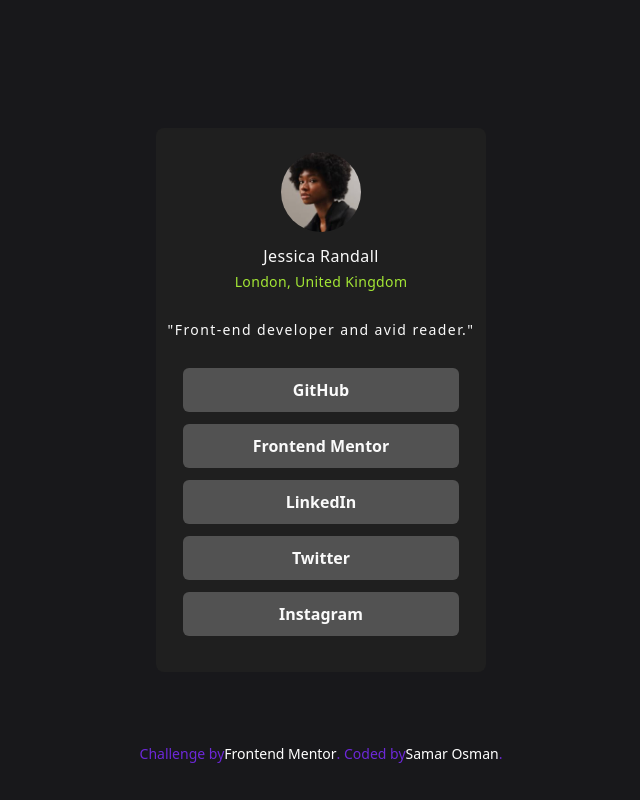
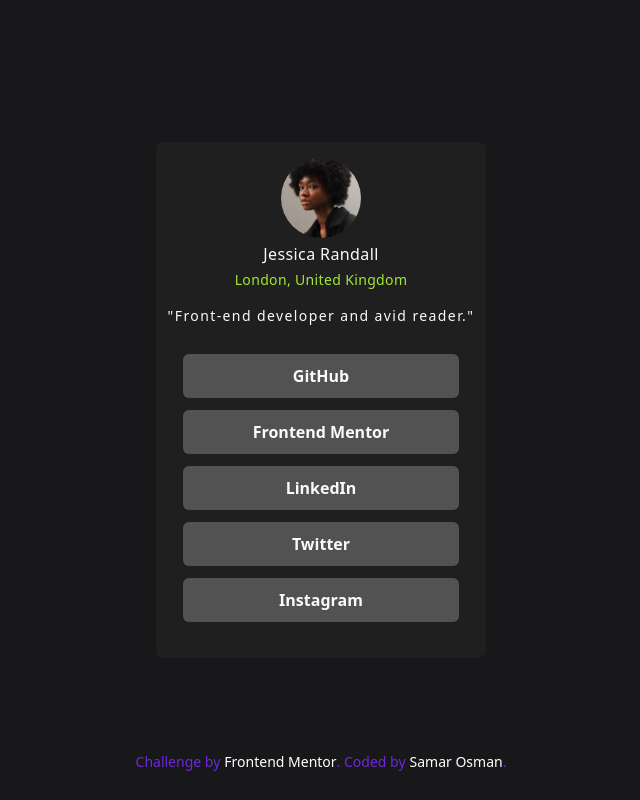
Before and after one commit to OsmanSamar/social-links-profile-main, a plain HTML site: page index.html in a window 1280 px wide. Shown: the whole page, without its empty margins (319-959 px from the left). Drawn offline with nearby package versions, Linux system fonts and the light colour scheme.

Commit message:
Updated m,p

```diff
--- a/index.html
+++ b/index.html
@@ -31,11 +31,11 @@
       class="flex justify-center min-h-screen items-center font-sans text-[#fafafa] bg-[#18181b]"
     >
       <section
-        class="w-90 h-full max-h-[615px] max-w-96 flex flex-col items-center rounded-lg relative bg-[#1f1f1f] p-3"
+        class="max-h-[600px] max-w-96 flex flex-col items-center rounded-lg relative bg-[#1f1f1f] p-3"
       >
         <div class="">
           <img
-            class="rounded-full my-3 mx-0 h-20 w-20 m-0 p-0"
+            class="rounded-full my-1 mx-0 h-20 w-18 m-0 p-0"
             src="./assets/images/avatar-jessica.jpeg"
             alt=""
           />
@@ -44,7 +44,7 @@
         <h1 class="mb-1 text-[#fafafa] font-medium text-base tracking-wide">
           Jessica Randall
         </h1>
-        <h2 class="text-sm mb-7 font-medium tracking-wide text-[#a3e635]">
+        <h2 class="text-sm mb-4 font-medium tracking-wide text-[#a3e635]">
           London, United Kingdom
         </h2>
         <h3
@@ -97,15 +97,15 @@
       </section>
     </main>
     <div
-      class="flex items-center justify-center absolute p-5 m-2 bottom-2 text-[#6d28d9] text-sm"
+      class="flex items-center justify-center absolute p-5 mt-5 bottom-2 text-[#6d28d9] text-sm"
     >
       Challenge by
       <a
-        class="text-white"
+        class="text-white ml-1"
         href="https://www.frontendmentor.io?ref=challenge"
         target="_blank"
         >Frontend Mentor</a
-      >. Coded by <a href="#" class="text-white">Samar Osman</a>.
+      >. Coded by <a href="#" class="text-white ml-1"> Samar Osman</a>.
     </div>
   </body>
 </html>
```
